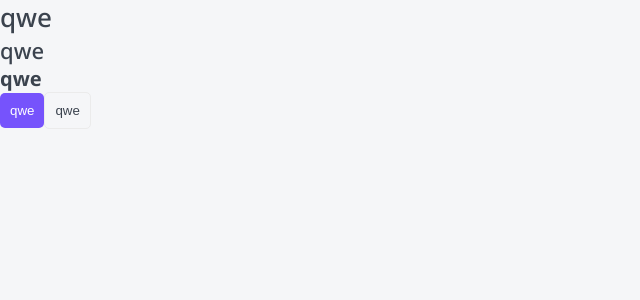
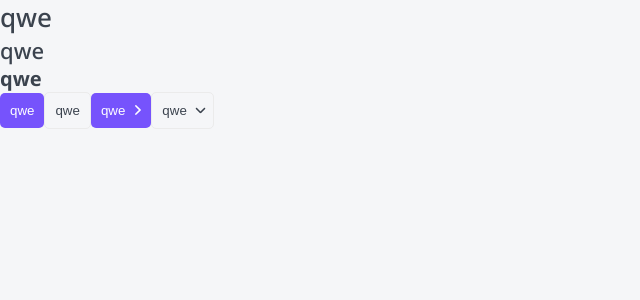
Before and after one commit to yobafett/nextjs-top-app, a Next.js app: page / in a window 1280 px wide. Shown: the top 300 px of the page, without its empty margins (0-640 px from the left). Built offline with nearby package versions, Linux system fonts and the light colour scheme.

Commit message:
Add arrows to button component

```diff
--- a/components/Button/Button.module.css
+++ b/components/Button/Button.module.css
@@ -22,6 +22,10 @@
     background-color: var(--primary-hover);
 }
 
+.primary svg {
+    fill: var(--white);
+}
+
 .ghost {
     color: var(--black);
     background: none;
@@ -32,3 +36,22 @@
     color: var(--white);
     background-color: var(--primary);
 }
+
+.ghost svg {
+    fill: var(--black);
+}
+
+.ghost:hover  svg {
+    fill: var(--white);
+}
+
+.arrow {
+    display: inline-block;
+
+    margin-left: 10px;
+}
+
+.down {
+    transform: rotate(90deg);
+    transition: all 0.25s;
+}
--- a/components/Button/Button.props.ts
+++ b/components/Button/Button.props.ts
@@ -3,4 +3,5 @@ import { ButtonHTMLAttributes, DetailedHTMLProps, ReactNode } from 'react';
 export interface ButtonProps extends DetailedHTMLProps<ButtonHTMLAttributes<HTMLButtonElement>, HTMLButtonElement> {
     appearance: 'primary' | 'ghost';
     children: ReactNode;
+    arrow?: 'right' | 'down' | 'none';
 }
--- a/components/Button/Button.tsx
+++ b/components/Button/Button.tsx
@@ -1,19 +1,32 @@
 import React from 'react'
 import { ButtonProps } from './Button.props'
 import styles from './Button.module.css';
-import cn from 'classnames';
+import classNames from 'classnames';
+import ArrowIcon from './arrow.svg';
 
-export const Button = ({ appearance, children, className, ...props }: ButtonProps): JSX.Element => {
+export const Button = ({ appearance, arrow = 'none', children, className, ...props }: ButtonProps): JSX.Element => {
     return (
-        <button className={cn(
+        <button {...props} className={
+            classNames(
                 className,
                 styles.button,
                 {
                     [styles.primary]: appearance == 'primary',
                     [styles.ghost]: appearance == 'ghost'
                 }
-        )} {...props}>
+            )}>
             {children}
+            {arrow !== 'none' &&
+                <span className={
+                    classNames(
+                        styles.arrow,
+                        {
+                            [styles.down]: arrow === 'down',
+                            [styles.right]: arrow === 'right'
+                        }
+                    )}>
+                    <ArrowIcon />
+                </span>}
         </button>
     );
 }
--- a/pages/index.tsx
+++ b/pages/index.tsx
@@ -9,6 +9,8 @@ export default function Home(): JSX.Element {
       <Htag tag='h3'>qwe</Htag>
       <Button appearance='primary'>qwe</Button>
       <Button appearance='ghost'>qwe</Button>
+      <Button appearance='primary' arrow='right'>qwe</Button>
+      <Button appearance='ghost' arrow='down'>qwe</Button>
     </>
   );
 }
```
Also changed, not shown: components/Button/arrow.svg (added). Lines whose indentation alone changed are shown as unchanged.
